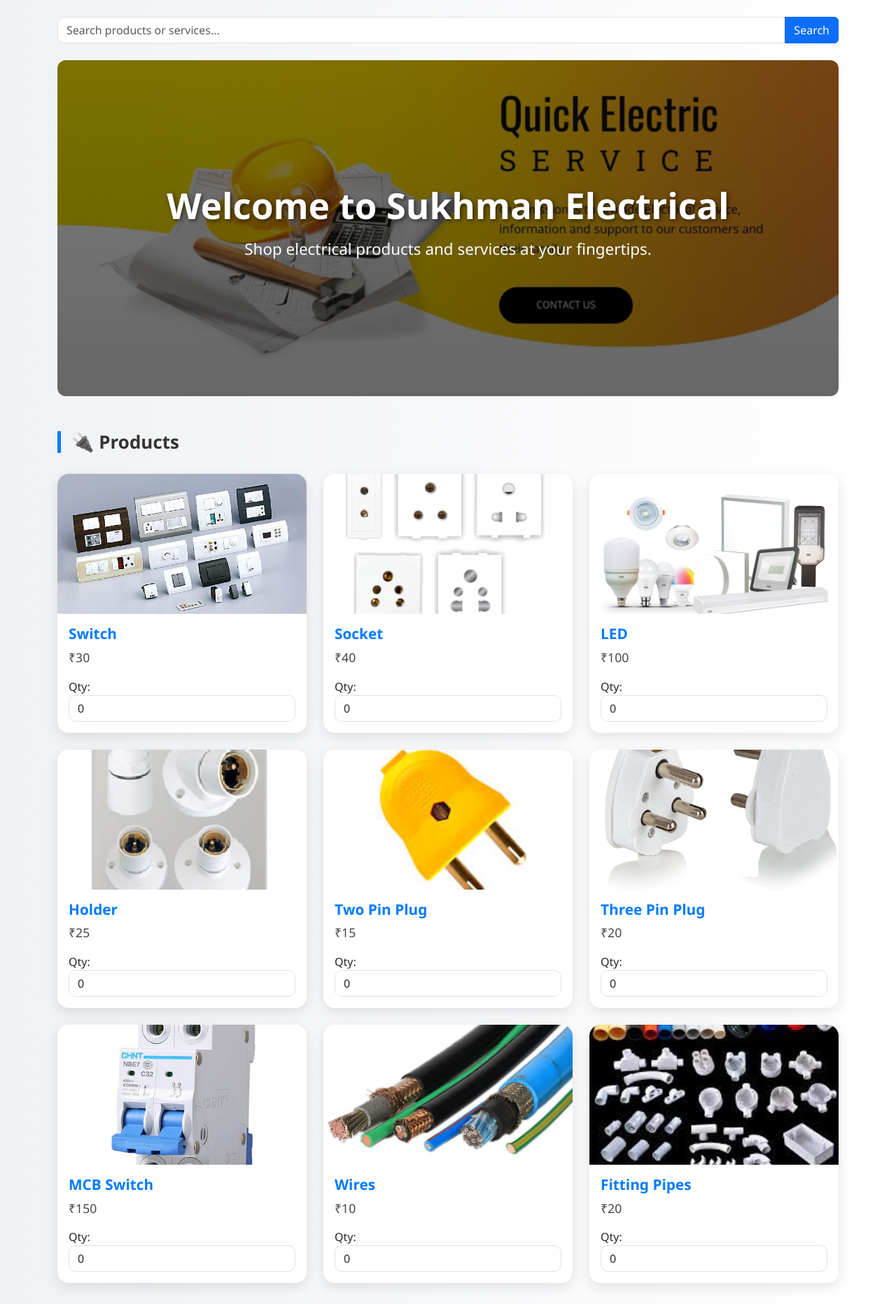
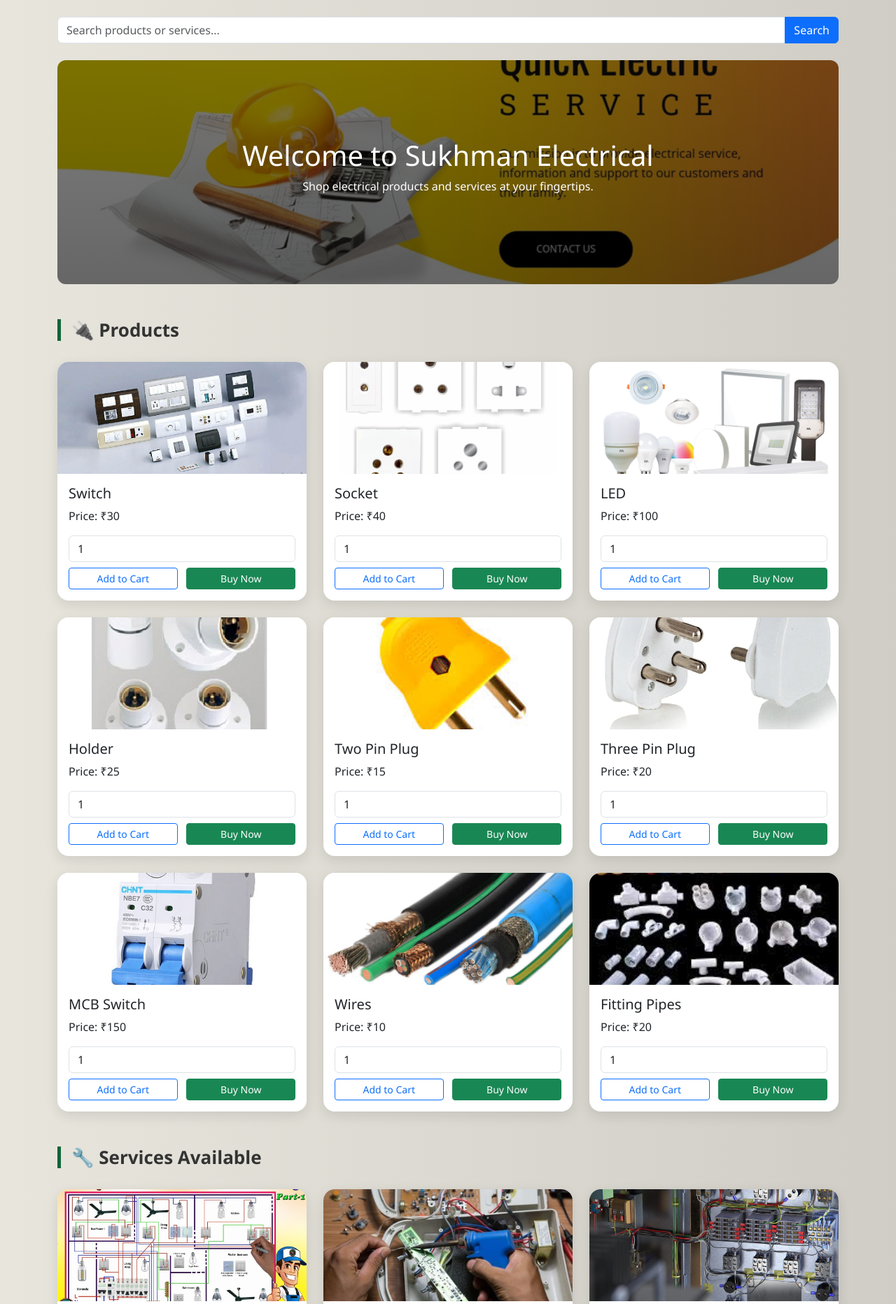
Before and after one commit to karan-vir-22/Sukhman-Electrical, a Flask app: page / in a window 1280 px wide. Shown: the part 71-1934 px from the top of the page at 70% size. Run offline with Flask 3, Linux system fonts and the light colour scheme; the visitor is signed in with stand-in values (Sample User, id 1).

Commit message:
modified:   app.py 	modified:   templates/cart.html 	modified:   templates/index.html 	new file:   templates/order_confirmation.html

```diff
--- a/app.py
+++ b/app.py
@@ -86,7 +86,6 @@ def login():
 def logout():
     session.clear()
     return redirect(url_for("login"))
-
 @app.route("/signup", methods=["GET", "POST"])
 def signup():
     signup_error = None
@@ -109,6 +108,41 @@ def cart():
     total = session.get("total", 0)
     return render_template("cart.html", cart_items=cart_items, total=total, username=session.get("user"))
 
+@app.route('/add_to_cart', methods=['POST'])
+def add_to_cart():
+    item_name = request.form.get('item_name')
+    item_type = request.form.get('item_type')
+    quantity = int(request.form.get('quantity', 1))
+    action = request.form.get('action')  # 'add' or 'buy_now'
+
+    # Get price from correct dictionary
+    price = products.get(item_name) if item_type == 'product' else services_available.get(item_name)
+    total_price = quantity * price if price else 0
+
+    # Store the item in session
+    cart = session.get('cart', [])
+    cart.append({
+        'name': item_name,
+        'type': item_type,
+        'quantity': quantity,
+        'total_price': total_price
+    })
+    session['cart'] = cart
+
+    # Recalculate total
+    session['total'] = sum(item['total_price'] for item in cart)
+
+    # Redirect based on button clicked
+    if action == 'buy_now':
+        return redirect(url_for('cart'))
+    return redirect(url_for('index'))
+
+@app.route('/clear-cart', methods=['POST'])
+def clear_cart():
+    session.pop('cart', None)
+    session.pop('total', None)
+    return ('', 204)  # No content (for fetch to resolve without error)
+
 @app.route("/about")
 def about():
     return render_template("about.html", username=session.get("user"))
@@ -129,6 +163,31 @@ def refund_policy():
 def contact():
     return render_template("contact.html")
 
+@app.route('/process-payment', methods=['POST'])
+def process_payment():
+    if 'user' not in session:
+        return redirect(url_for('login'))
+
+    name = request.form.get('name')
+    email = request.form.get('email')
+    address = request.form.get('address')
+    payment_method = request.form.get('paymentMethod')
+
+    cart_items = session.get('cart', [])
+    total = session.get('total', 0)
+
+    # Optional: Print the order in terminal
+    print(f"Order by {name} | ₹{total} | Payment: {payment_method}")
+    print("Items:", cart_items)
+
+    # Clear cart
+    session.pop('cart', None)
+    session.pop('total', None)
+
+    return render_template('order_confirmation.html', name=name, total=total)
+
+
+
 # ---------------------- Main ----------------------
 if __name__ == "__main__":
     app.run(debug=True)
--- a/templates/index.html
+++ b/templates/index.html
@@ -1,113 +1,59 @@
+
 <!DOCTYPE html>
 <html lang="en">
 <head>
     <meta charset="UTF-8">
-    <title>ElectroShop - Sukhman Electrical</title>
+    <title>Sukhman Electrical</title>
     <link href="https://cdn.jsdelivr.net/npm/bootstrap@5.3.0/dist/css/bootstrap.min.css" rel="stylesheet">
     <link href="https://cdnjs.cloudflare.com/ajax/libs/font-awesome/6.0.0/css/all.min.css" rel="stylesheet">
     <style>
         body {
-            background: linear-gradient(to right, #f0f2f5, #ffffff);
+            background: linear-gradient(to right, #e7e5dc, #cfcdc5);
             font-family: 'Segoe UI', Tahoma, Geneva, Verdana, sans-serif;
         }
-
         .navbar-brand {
             font-weight: bold;
             font-size: 30px;
             letter-spacing: 1.2px;
         }
-
         .hero {
             position: relative;
-            height: 60vh;
+            height: 40vh;
             background: linear-gradient(rgba(0,0,0,0.5), rgba(0,0,0,0.6)), url('/static/images/hero.jpg') center/cover no-repeat;
             display: flex;
             align-items: center;
             justify-content: center;
-            text-align: center;
             color: #fff;
             border-radius: 12px;
             margin-bottom: 30px;
         }
-
         .hero-overlay {
             padding: 60px;
+            text-align: center;
         }
-
-        .hero h1 {
-            font-size: 3.2em;
-            font-weight: 800;
-            text-shadow: 2px 2px 6px rgba(0,0,0,0.6);
-        }
-
-        .hero p {
-            font-size: 1.4em;
-            margin-top: 15px;
-        }
-
         .section-title {
             margin-top: 50px;
             margin-bottom: 30px;
             font-size: 26px;
             font-weight: bold;
             color: #333;
-            border-left: 5px solid #007bff;
+            border-left: 5px solid #126438;
             padding-left: 15px;
         }
-
         .card {
             border: none;
             border-radius: 16px;
             overflow: hidden;
             box-shadow: 0 6px 18px rgba(0, 0, 0, 0.1);
-            transition: transform 0.3s ease, box-shadow 0.3s ease;
+            transition: transform 0.3s ease;
         }
-
         .card:hover {
             transform: scale(1.03);
-            box-shadow: 0 12px 24px rgba(0,0,0,0.15);
         }
-
         .card img {
-            height: 200px;
+            height: 160px;
             object-fit: cover;
         }
-
-        .card-title {
-            font-size: 1.3rem;
-            font-weight: bold;
-            color: #007bff;
-        }
-
-        .card-text {
-            font-size: 1.1rem;
-            color: #444;
-        }
-
-        .form-control, input[type="number"] {
-            border-radius: 10px;
-        }
-
-        .btn-success {
-            background: linear-gradient(to right, #28a745, #218838);
-            font-weight: bold;
-            padding: 12px 28px;
-            border-radius: 10px;
-        }
-
-        .btn-success:hover {
-            background: linear-gradient(to right, #218838, #1e7e34);
-        }
-
-        .payment-methods label {
-            font-weight: 600;
-            margin-right: 20px;
-        }
-
-        ul.list-group li {
-            font-size: 1.05rem;
-        }
-
         footer {
             margin-top: 60px;
             background-color: #343a40;
@@ -115,10 +61,17 @@
             padding: 30px 0;
             text-align: center;
         }
-
         footer a {
             color: #ffc107;
-            text-decoration: none;
+        }
+        .btn-action {
+            width: 48%;
+        }
+        @media (max-width: 576px) {
+            .btn-action {
+                width: 100%;
+                margin-bottom: 5px;
+            }
         }
     </style>
 </head>
@@ -155,18 +108,24 @@
             </div>
         </section>
 
-        <form method="POST">
         <h3 class="section-title">🔌 Products</h3>
-            <div class="row row-cols-1 row-cols-md-3 g-4">
+        <div class="row row-cols-1 row-cols-sm-2 row-cols-md-3 g-4">
             {% for item, price in products.items() %}
             <div class="col">
                 <div class="card h-100">
                     <img src="{{ url_for('static', filename='images/' + item.lower().replace(' ', '_') + '.jpg') }}" class="card-img-top" alt="{{ item }}">
                     <div class="card-body">
                         <h5 class="card-title">{{ item }}</h5>
-                            <p class="card-text">₹{{ price }}</p>
-                            <label>Qty:</label>
-                            <input type="number" name="product_qty_{{ item }}" min="0" value="0" class="form-control">
+                        <p class="card-text">Price: ₹{{ price }}</p>
+                        <form method="POST" action="{{ url_for('add_to_cart') }}">
+                            <input type="hidden" name="item_name" value="{{ item }}">
+                            <input type="hidden" name="item_type" value="product">
+                            <input type="number" name="quantity" class="form-control mb-2" min="1" value="1">
+                            <div class="d-flex justify-content-between">
+                                <button type="submit" name="action" value="add" class="btn btn-outline-primary btn-sm btn-action">Add to Cart</button>
+                                <button type="submit" name="action" value="buy_now" class="btn btn-success btn-sm btn-action">Buy Now</button>
+                            </div>
+                        </form>
                     </div>
                 </div>
             </div>
@@ -174,56 +133,35 @@
         </div>
 
         <h3 class="section-title">🔧 Services Available</h3>
-            <div class="row row-cols-1 row-cols-md-3 g-4">
+        <div class="row row-cols-1 row-cols-sm-2 row-cols-md-3 g-4">
             {% for item, price in services_available.items() %}
             <div class="col">
                 <div class="card h-100">
                     <img src="{{ url_for('static', filename='images/' + item.lower().replace(' ', '_') + '.jpg') }}" class="card-img-top" alt="{{ item }}">
                     <div class="card-body">
                         <h5 class="card-title">{{ item }}</h5>
-                            <p class="card-text">₹{{ price }}</p>
-                            <label>Qty:</label>
-                            <input type="number" name="service_qty_{{ item }}" min="0" value="0" class="form-control">
+                        <p class="card-text">Price: ₹{{ price }}</p>
+                        <form method="POST" action="{{ url_for('add_to_cart') }}">
+                            <input type="hidden" name="item_name" value="{{ item }}">
+                            <input type="hidden" name="item_type" value="service">
+                            <input type="number" name="quantity" class="form-control mb-2" min="1" value="1">
+                            <div class="d-flex justify-content-between">
+                                <button type="submit" name="action" value="add" class="btn btn-outline-primary btn-sm btn-action">Add to Cart</button>
+                                <button type="submit" name="action" value="buy_now" class="btn btn-success btn-sm btn-action">Buy Now</button>
+                            </div>
+                        </form>
                     </div>
                 </div>
             </div>
             {% endfor %}
         </div>
-
-            <h3 class="section-title">💳 Select Payment Method</h3>
-            <div class="payment-methods">
-                <label><input type="radio" name="payment_method" value="Card" required> Card</label><br>
-                <label><input type="radio" name="payment_method" value="UPI"> UPI</label><br>
-                <label><input type="radio" name="payment_method" value="Cash on Delivery"> Cash on Delivery</label>
-            </div>
-
-            <div class="mt-4">
-                <button class="btn btn-success">Place Order</button>
-            </div>
-        </form>
-
-        {% if ordered_items %}
-        <h3 class="section-title">🧾 Order Summary</h3>
-        <ul class="list-group">
-            {% for item, price in ordered_items %}
-            <li class="list-group-item d-flex justify-content-between">
-                {{ item }} <span>₹{{ price }}</span>
-            </li>
-            {% endfor %}
-            <li class="list-group-item d-flex justify-content-between fw-bold">
-                Total <span>₹{{ total }}</span>
-            </li>
-        </ul>
-        {% endif %}
-
-        {% if payment_method %}
-        <h4 class="mt-4">Payment Method: <span class="text-success">{{ payment_method }}</span></h4>
-        {% endif %}
     </div>
 
     <footer>
         <p>&copy; 2025 Sukhman Electrical | Built with ❤️ in Machhiwara Sahib</p>
         <p><a href="mailto:support@sukhmanelectrical.com">Contact Us</a> | <a href="/privacy">Privacy Policy</a></p>
     </footer>
+
+    <script src="https://cdn.jsdelivr.net/npm/bootstrap@5.3.0/dist/js/bootstrap.bundle.min.js"></script>
 </body>
 </html>
```
Also changed, not shown: templates/cart.html (+73 -25 lines), templates/order_confirmation.html (added, +16 -0 lines). Lines whose indentation alone changed are shown as unchanged.
